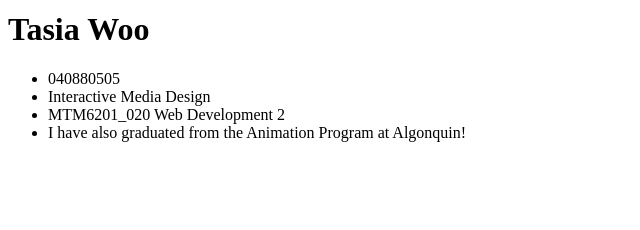
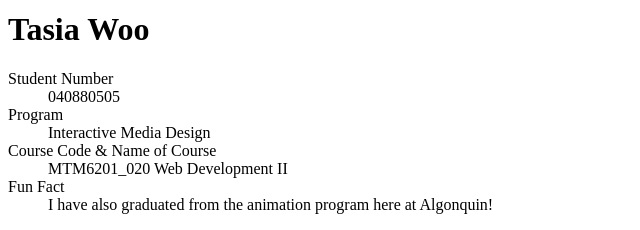
Before and after one commit to woo00022/mtm6201-week1, a plain HTML site: page index.html in a window 1280 px wide. Shown: the part 639-869 px from the top of the page, without its empty margins (0-640 px from the left). Before the commit the page ends 800 px from the top, so only its background shows below. Drawn offline with Linux system fonts and the light colour scheme.

Commit message:
changes ul to description list

```diff
--- a/index.html
+++ b/index.html
@@ -8,11 +8,18 @@
 <body>
     <img src="images/tasia-pfp.JPG" width="463" height="617" alt="Photo of Tasia">
     <h1>Tasia Woo</h1>
-    <ul>
-        <li>040880505</li>
-        <li>Interactive Media Design</li>
-        <li>MTM6201_020 Web Development 2</li>
-        <li>I have also graduated from the Animation Program at Algonquin!</li>
-    </ul>
+    <dl>
+        <dt>Student Number</dt>
+        <dd>040880505</dd>
+
+        <dt>Program</dt>
+        <dd>Interactive Media Design</dd>
+
+        <dt>Course Code & Name of Course</dt>
+        <dd>MTM6201_020 Web Development II</dd>
+
+        <dt>Fun Fact</dt>
+        <dd>I have also graduated from the animation program here at Algonquin!</dd>
+    </dl>
 </body>
 </html>
```
